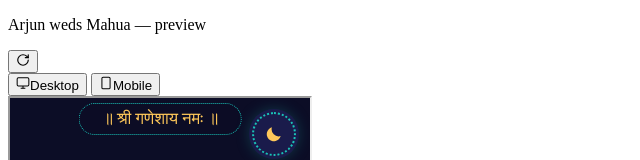
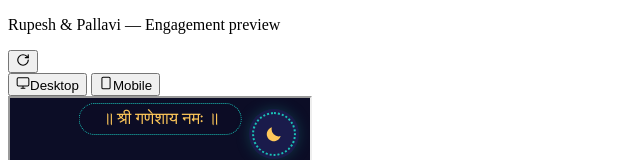
Before and after one commit to Roshan7869/happyinvitee-gond, a plain HTML site: page index.html in a window 1280 px wide. Shown: the top 160 px of the page, without its empty margins (0-640 px from the left). Drawn offline with nearby package versions, Linux system fonts and the light colour scheme; a web font is replaced by a local one.

Commit message:
Production polish: remove all placeholder copy

```diff
--- a/index.html
+++ b/index.html
@@ -28,7 +28,7 @@
 <body>
 <div class="app">
   <header>
-    <div class="title"><p>Arjun weds Mahua — preview</p></div>
+    <div class="title"><p>Rupesh &amp; Pallavi — Engagement preview</p></div>
     <div class="controls">
       <button class="icon-btn" id="reload" aria-label="Reload preview">
         <svg viewBox="0 0 24 24" width="14" height="14" fill="none" stroke="currentColor" stroke-width="2" stroke-linecap="round" stroke-linejoin="round"><path d="M21 12a9 9 0 1 1-9-9c2.52 0 4.93 1 6.74 2.74L21 8"></path><path d="M21 3v5h-5"></path></svg>
@@ -40,7 +40,7 @@
     </div>
   </header>
   <div class="stage" id="stage">
-    <iframe id="preview" src="render.html" title="Arjun weds Mahua — preview"></iframe>
+    <iframe id="preview" src="render.html" title="Rupesh &amp; Pallavi — Engagement preview"></iframe>
 
   </div>
 </div>
```
